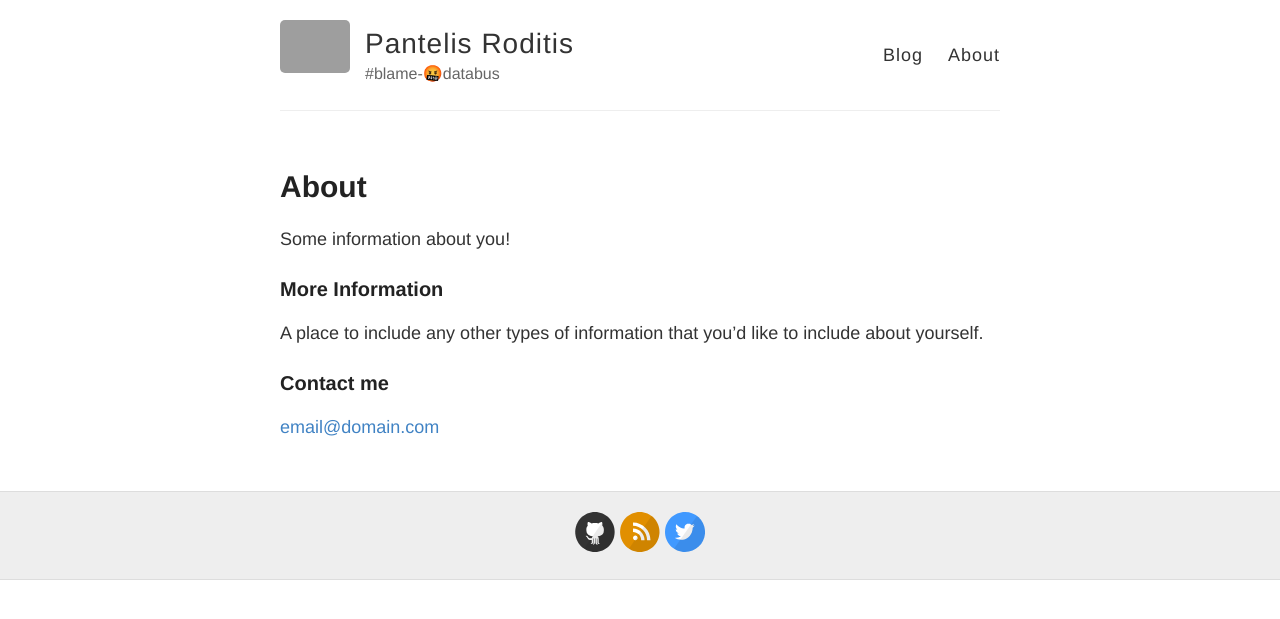
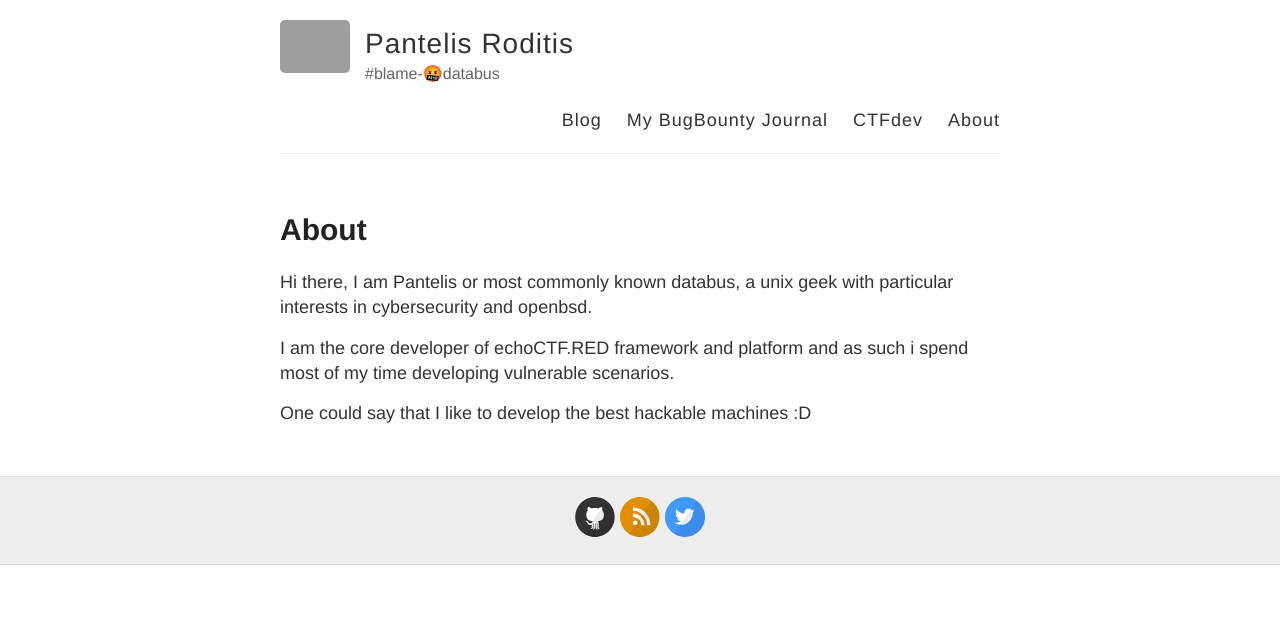
Before and after one commit to proditis/proditis.github.io, a Jekyll site: the page built from about.md, in a window 1280 px wide. Shown: the top 619 px of the page. Built offline with Jekyll 4.4.1, drawn with Linux system fonts in a browser that asks for light colours; grey boxes are pictures that could not be loaded.

Commit message:
update top links

```diff
--- a/_layouts/default.html
+++ b/_layouts/default.html
@@ -28,6 +28,8 @@
 
           <nav>
             <a href="{{ site.baseurl }}/">Blog</a>
+            <a href="{{ site.baseurl }}/BugBounty-Journal/" target="_blank">My BugBounty Journal</a>
+            <a href="https://proditis.gitbook.io/ctfdev/" target="_blank">CTFdev</a>
             <a href="{{ site.baseurl }}/about">About</a>
           </nav>
         </header>
--- a/about.md
+++ b/about.md
@@ -4,12 +4,8 @@ title: About
 permalink: /about/
 ---
 
-Some information about you!
+Hi there, I am Pantelis or most commonly known databus, a unix geek with particular interests in cybersecurity and openbsd.
 
-### More Information
+I am the core developer of echoCTF.RED framework and platform and as such i spend most of my time developing vulnerable scenarios.
 
-A place to include any other types of information that you'd like to include about yourself.
-
-### Contact me
-
-[email@domain.com](mailto:email@domain.com)
+One could say that I like to develop the best hackable machines :D
```
